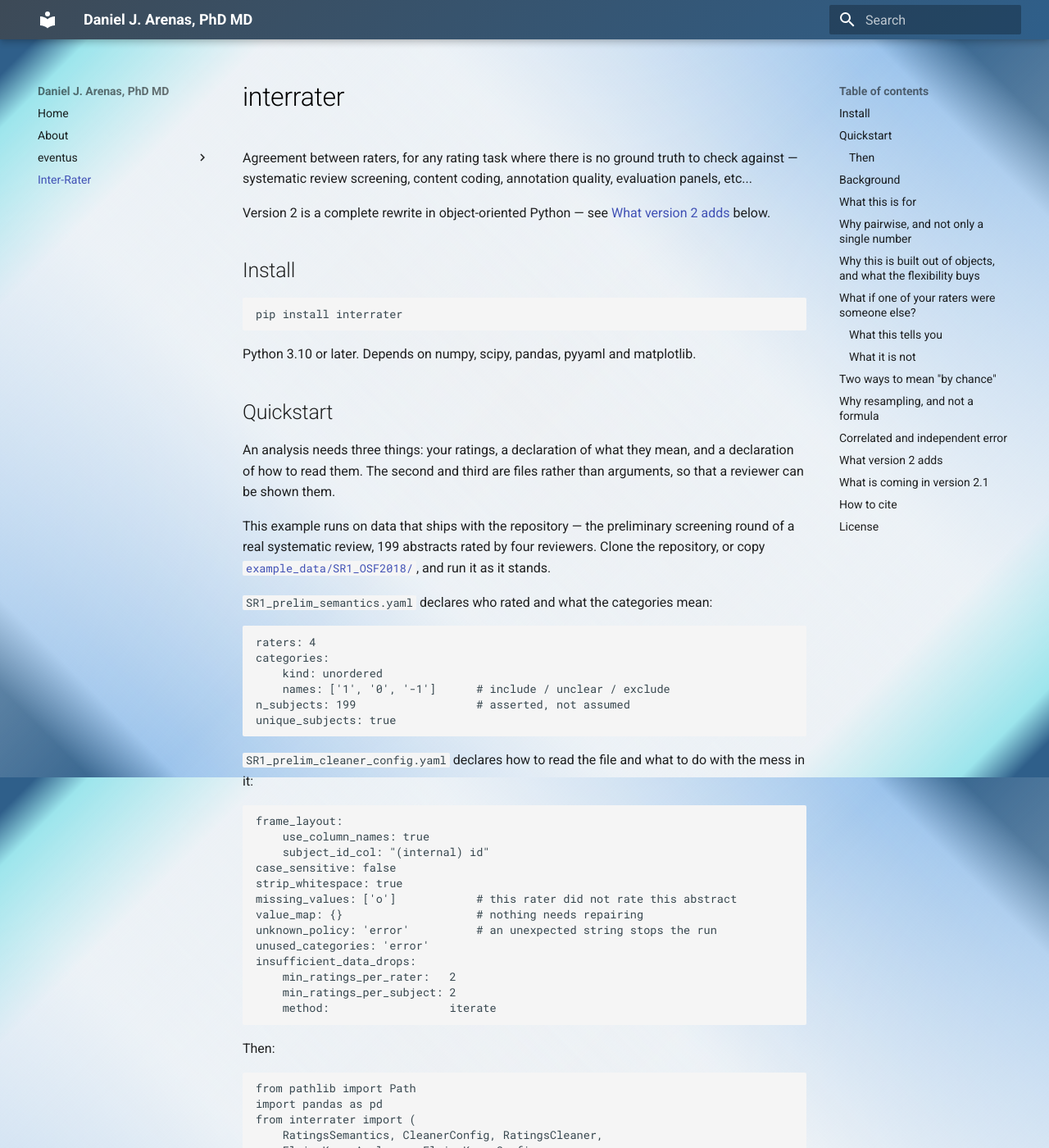
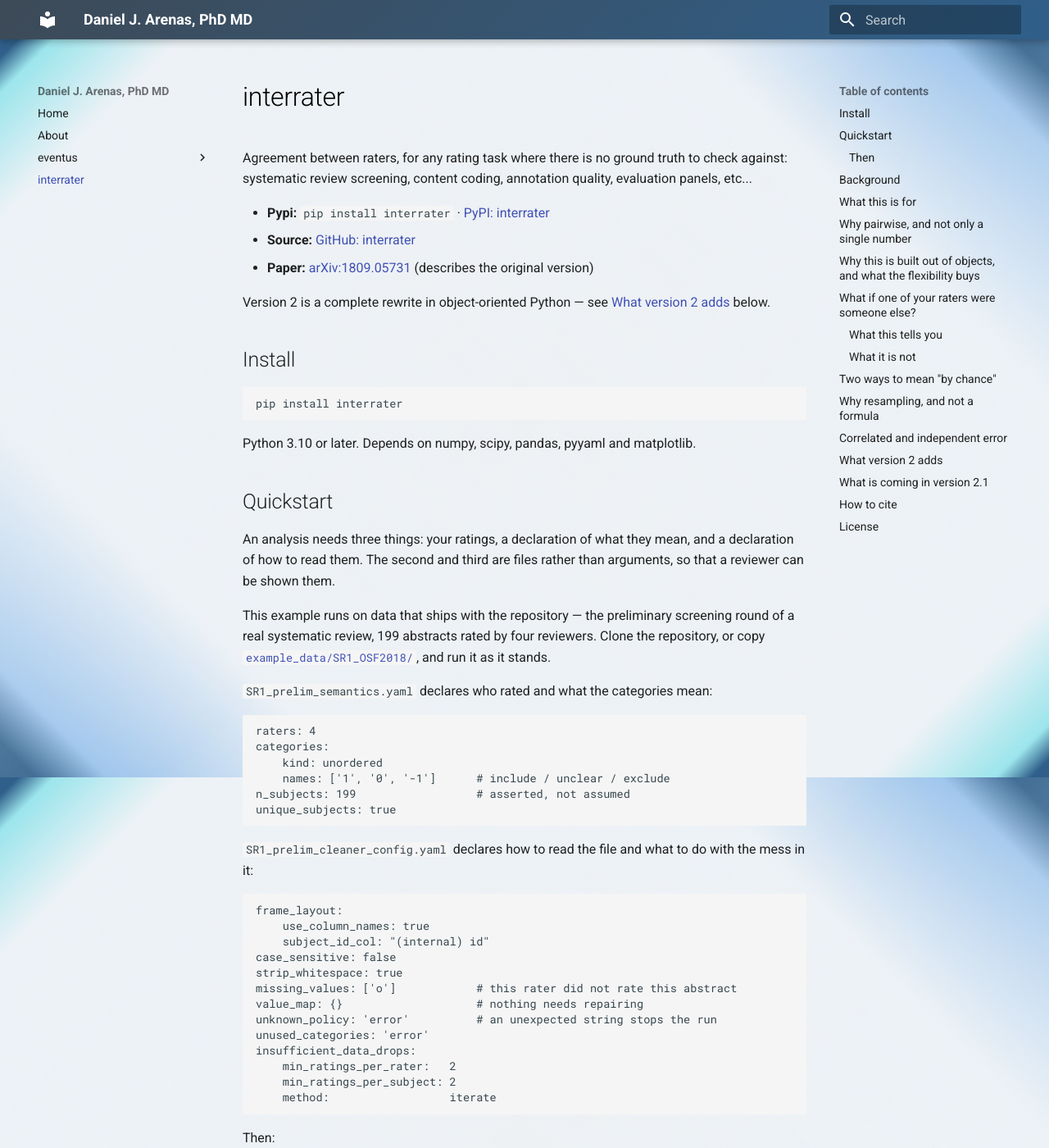
Before and after one commit to djarenas/djarenas.github.io, an MkDocs documentation site: the page built from docs/inter-rater/index.md, in a window 1280 px wide and 1400 px high. Shown: the whole window at 82% size. Built offline with MkDocs 1.6.1 and Material for MkDocs 9.7.7, drawn with Linux system fonts in a browser that asks for light colours.

Commit message:
added links for interrater

```diff
--- a/docs/inter-rater/README.md
+++ b/docs/inter-rater/index.md
@@ -1,8 +1,16 @@
 # interrater
 
 Agreement between raters, for any rating task where there is no ground truth to
-check against — systematic review screening, content coding, annotation
+check against: systematic review screening, content coding, annotation
 quality, evaluation panels, etc...
+
+- **Pypi:** `pip install interrater` · [PyPI: interrater](https://pypi.org/project/interrater/)
+- **Source:** [GitHub: interrater](https://github.com/djarenas/Inter-Rater)
+- **Paper:** [arXiv:1809.05731](https://arxiv.org/abs/1809.05731) (describes the original version)
+
+
+
+
 
 Version 2 is a complete rewrite in object-oriented Python — see
 [What version 2 adds](#what-version-2-adds) below.
--- a/docs/stylesheets/extra.css
+++ b/docs/stylesheets/extra.css
@@ -12,10 +12,10 @@
 /* Main background */
 .md-main {
   background:
-    linear-gradient(135deg,  #2f5f8a 2%, #9ce5ec  5%, rgba(236, 242, 247, 0.6) 15%, transparent 50%),
-    linear-gradient(315deg,  #2f5f8a 2%, #9ce5ec  5%, rgba(236, 242, 247, 0.6) 15%, transparent 50%),
-    linear-gradient(45deg,  #2f5f8a 5%, #9cc4ec  10%, rgba(236, 242, 247, 0.6) 35%, transparent 50%),
-    linear-gradient(225deg,  #2f5f8a 5%, #9cc4ec  10%, rgba(236, 242, 247, 0.6) 35%, transparent 50%),
+    linear-gradient(135deg,  #2f5f8a 1%, #9ce5ec  3%, rgba(236, 242, 247, 0.6) 10%, transparent 50%),
+    linear-gradient(315deg,  #2f5f8a 1%, #9ce5ec  3%, rgba(236, 242, 247, 0.6) 10%, transparent 50%),
+    linear-gradient(45deg,  #2f5f8a 2%, #9cc4ec  6%, rgba(236, 242, 247, 0.6) 20%, transparent 50%),
+    linear-gradient(225deg,  #2f5f8a 2%, #9cc4ec  6%, rgba(236, 242, 247, 0.6) 20%, transparent 50%),
   #eef1f4;
   background-attachment: fixed;
 }
--- a/mkdocs.yml
+++ b/mkdocs.yml
@@ -23,4 +23,4 @@ nav:
       - Co-events: eventus/chapter_08_coevents/vignette_08_coevent.md
       - Gap timing: eventus/chapter_09_gap_timing/vignette_09_gap_timing.md
       - Directionality: eventus/chapter_10_directionality/vignette_10_directionality.md
-  - Inter-Rater: inter-rater/README.md
+  - interrater: inter-rater/index.md
```
